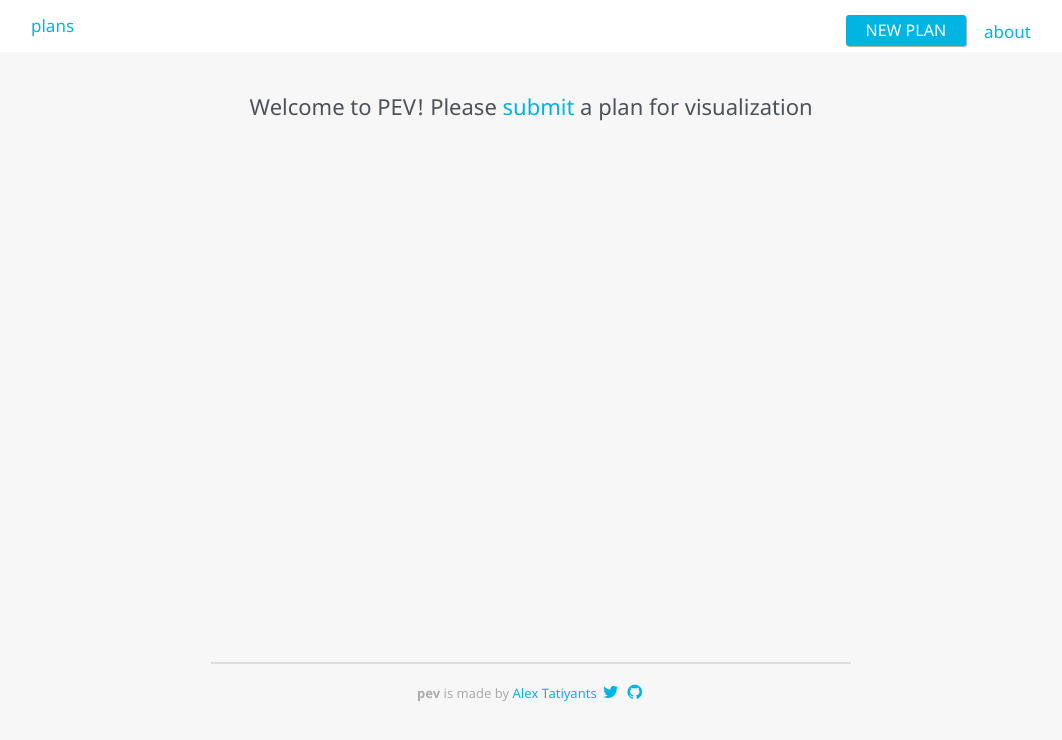
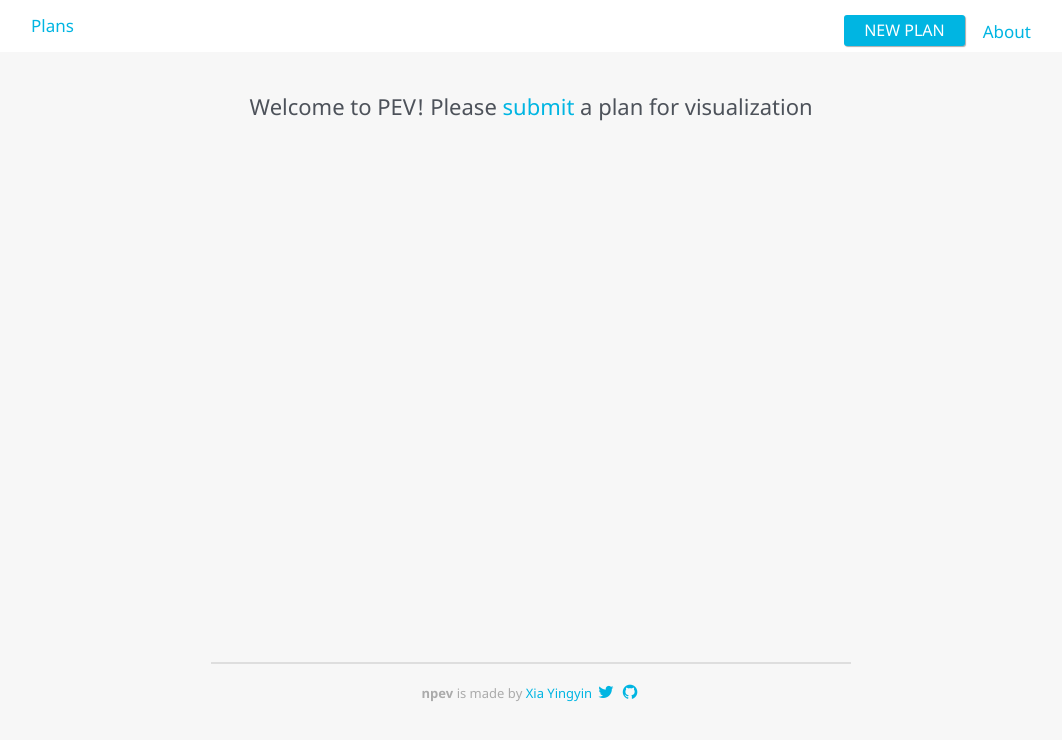
Before and after one commit to XiaYingyin/npev, an Angular app: page /#/plans in a window 1280 px wide. Shown: the top 740 px of the page, without its empty margins (109-1171 px from the left). Built offline with nearby package versions, Linux system fonts and the light colour scheme.

Commit message:
add declaration into readme and license
* add declaration into readme and license
* rename app component

```diff
--- a/src/app/app.component.html
+++ b/src/app/app.component.html
@@ -1,15 +1,15 @@
 <nav>
   <div class="nav-container">
-     <a class="about"[routerLink]="['/about']">about</a>
+     <a class="about"[routerLink]="['/about']">About</a>
      <a class="btn btn-primary btn-lg pull-right" [routerLink]="['/plans/new']">new plan</a>
-     <a [routerLink]="['/plans']">plans</a>
+     <a [routerLink]="['/plans']">Plans</a>
   </div>
 </nav>
 
 <router-outlet></router-outlet>
 
-<footer><strong>pev</strong> is made by
-  <a href="http://tatiyants.com/">Alex Tatiyants</a>
+<footer><strong>npev</strong> is made by
+  <a href="http://github.com/xiayingyin">Xia Yingyin</a>
   <a href="https://twitter.com/AlexTatiyants"><i class="fa fa-twitter"></i></a>
-  <a href="https://github.com/AlexTatiyants"><i class="fa fa-github"></i></a>
+  <a href="https://github.com/xiayingyin"><i class="fa fa-github"></i></a>
 </footer>
--- a/src/app/app.component.ts
+++ b/src/app/app.component.ts
@@ -6,4 +6,4 @@ import {Component, ViewEncapsulation} from '@angular/core';
     encapsulation: ViewEncapsulation.None
 })
 
-export class App { }
+export class AppComponent { }
--- a/src/app/app.module.ts
+++ b/src/app/app.module.ts
@@ -2,7 +2,7 @@ import { BrowserModule } from '@angular/platform-browser';
 import { NgModule } from '@angular/core';
 
 import { AppRoutingModule } from './app-routing.module';
-import { App } from './app.component';
+import { AppComponent } from './app.component';
 
 import { ReactiveFormsModule } from '@angular/forms';
 import { FormsModule } from '@angular/forms';
@@ -16,7 +16,7 @@ import { PlanNode } from '../plan-node/plan-node';
 
 @NgModule({
   declarations: [
-    App,
+    AppComponent,
     PlanList,
     PlanNew,
     PlanView,
@@ -35,6 +35,6 @@ imports: [
 providers: [
     {provide: LocationStrategy, useClass: HashLocationStrategy}
 ],
-  bootstrap: [App]
+  bootstrap: [AppComponent]
 })
 export class AppModule { }
```
Also changed, not shown: 2 other files (tests, documents, lock files or other folders).
